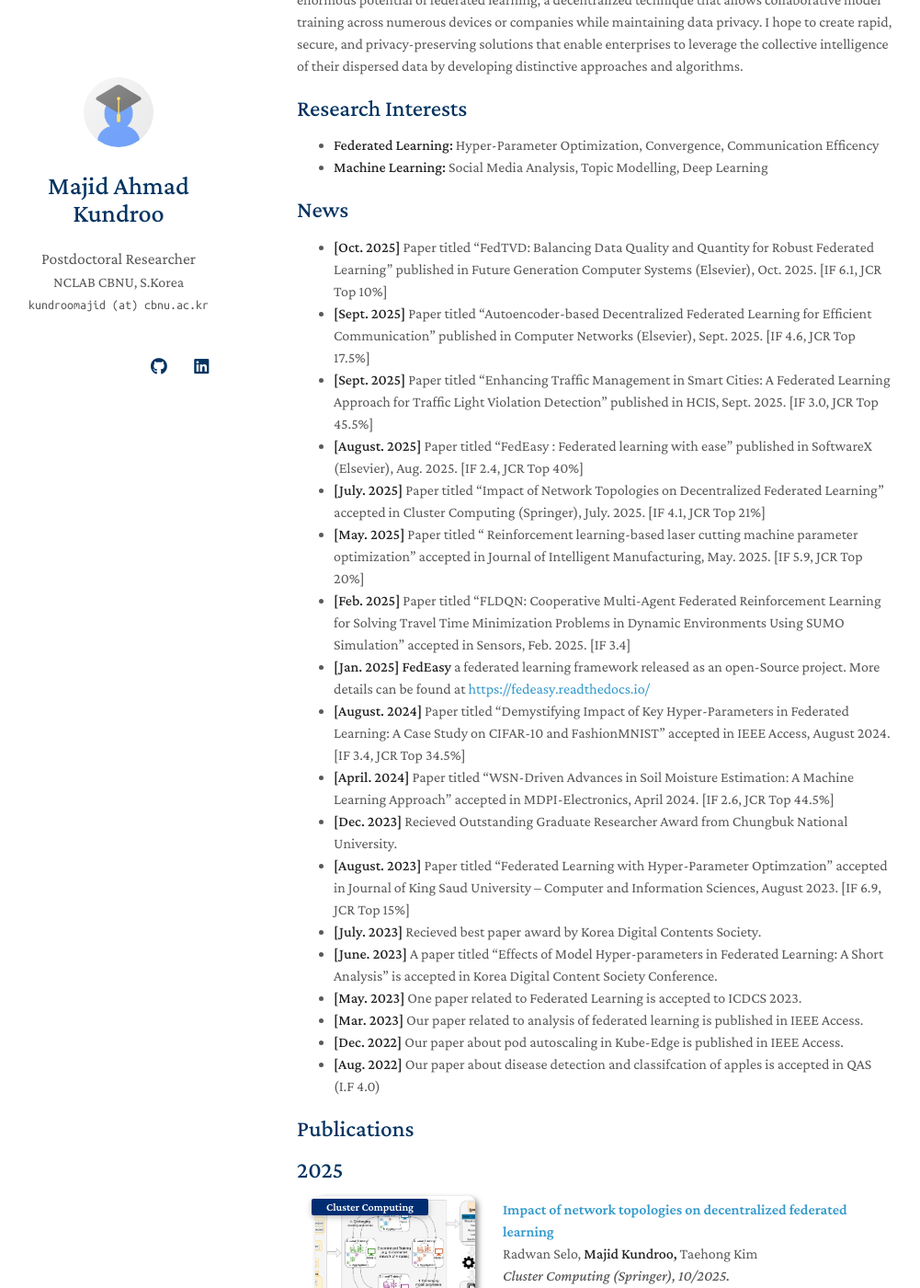
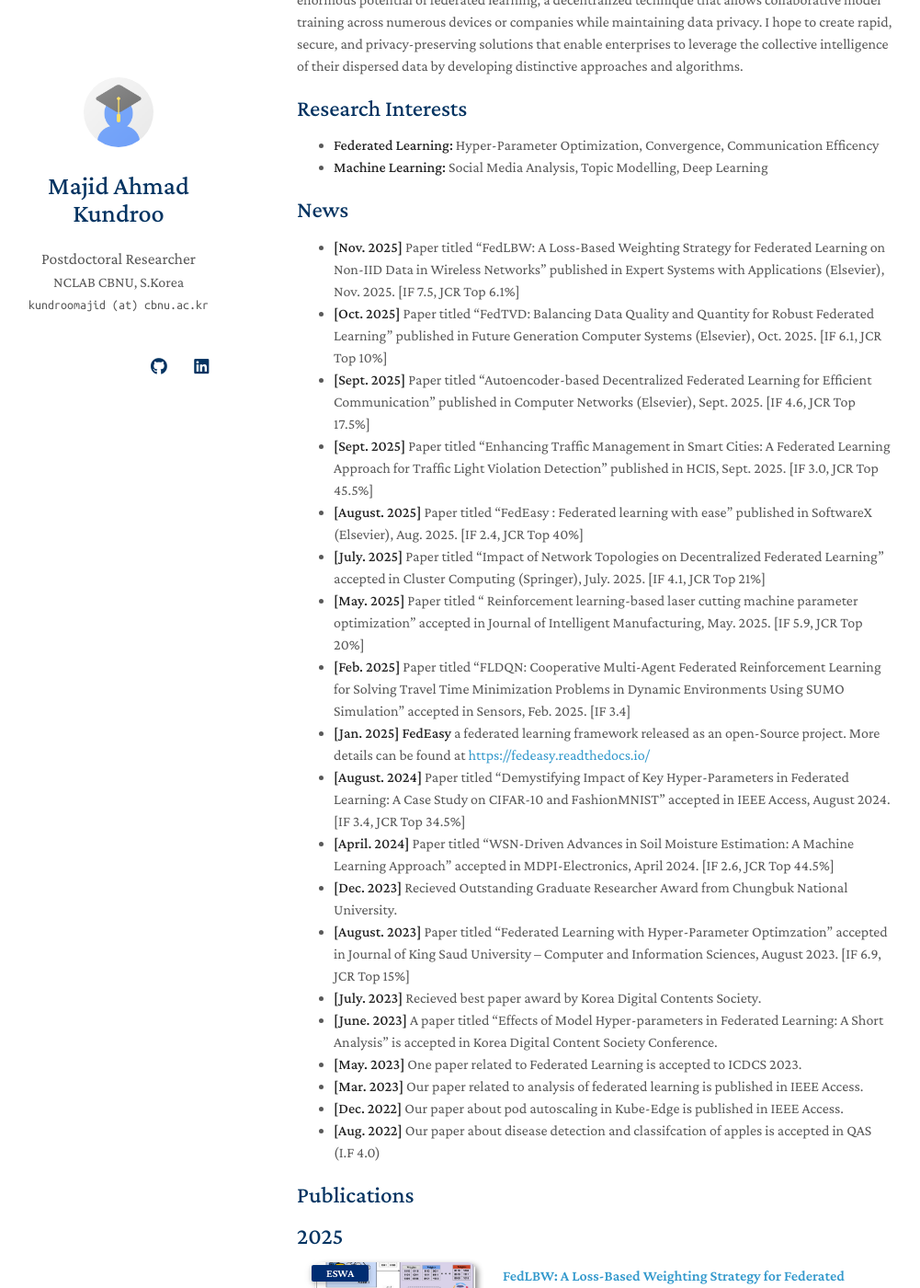
Before and after one commit to kundroomajid/kundroomajid.github.io, a Jekyll site: the page built from index.md, in a window 1280 px wide and 1400 px high, scrolled down 265 px. Shown: the whole window at 92% size, without its empty margins (147-1148 px from the left). Built offline with Jekyll 4.4.1, drawn with Linux system fonts in a browser that asks for light colours; nearby versions of some CDN libraries; a style sheet for code colours, icons or effects is not loaded; our own code applies the rules of GitHub Pages for plain Markdown files; some of the changed text lies outside the part shown.

Commit message:
Adds FedLBW ESWA paper details

```diff
--- a/_includes/publications.md
+++ b/_includes/publications.md
@@ -4,6 +4,28 @@
 
 <ol class="bibliography">
 <h2 id="" style="margin: 20px 0px 10px;">2025</h2>
+
+<li>
+<div class="pub-row">
+  <div class="col-sm-3 abbr" style="position: relative;padding-right: 15px;padding-left: 15px;">
+    <img src="assets/img/fedlbw.png" class="teaser img-fluid z-depth-1">
+    <abbr class="badge">ESWA</abbr>
+  </div>
+  <div class="col-sm-9" style="position: relative;padding-right: 15px;padding-left: 20px;">
+    <div class="title"><a href="https://doi.org/10.1016/j.eswa.2025.130487">FedLBW: A Loss-Based Weighting Strategy for Federated Learning on Non-IID Data in Wireless Networks </a></div>
+    <div class="author">  <strong>Majid Kundroo,</strong> Tinku Singh, Taehong Kim</div>
+    <div class="periodical"><em> Expert Systems with Applications (Elsevier), 11/2025.</em></div>
+    <div class="links">
+      <a href="https://www.sciencedirect.com/science/article/abs/pii/S0957417425041028?via%3Dihub" class="btn btn-sm z-depth-0" role="button" target="_blank" style="font-size:12px;">PDF</a>
+      <!-- <a href="#" class="btn btn-sm z-depth-0" role="button" target="_blank" style="font-size:12px;">Code</a> -->
+      <!-- <a href="https://class-il.mpi-inf.mpg.de/mnemonics/" class="btn btn-sm z-depth-0" role="button" target="_blank" style="font-size:12px;">Project Page</a> -->
+      <a href="./assets/bibtex/fedlbw.bib" class="btn btn-sm z-depth-0" role="button" target="_blank" style="font-size:12px;">BibTex</a>
+      <strong><i style="color:#e74d3c"> &nbsp;Journal Article</i></strong>
+    </div>
+  </div>
+</div>
+</li>
+<br>
 
 <li>
 <div class="pub-row">
--- a/index.md
+++ b/index.md
@@ -12,6 +12,7 @@
 - **Machine Learning:** Social Media Analysis, Topic Modelling, Deep Learning
 
 ## News
+- **[Nov. 2025]** Paper titled "FedLBW: A Loss-Based Weighting Strategy for Federated Learning on Non-IID Data in Wireless Networks" published in Expert Systems with Applications (Elsevier), Nov. 2025. [IF 7.5, JCR Top 6.1%]
 - **[Oct. 2025]** Paper titled "FedTVD: Balancing Data Quality and Quantity for Robust Federated Learning" published in Future Generation Computer Systems (Elsevier), Oct. 2025. [IF 6.1, JCR Top 10%]
 - **[Sept. 2025]** Paper titled "Autoencoder-based Decentralized Federated Learning for Efficient Communication" published in Computer Networks (Elsevier), Sept. 2025. [IF 4.6, JCR Top 17.5%]
 - **[Sept. 2025]** Paper titled "Enhancing Traffic Management in Smart Cities: A Federated Learning Approach for Traffic Light Violation Detection" published in HCIS, Sept. 2025. [IF 3.0, JCR Top 45.5%]
```
Also changed, not shown: assets/bibtex/fedlbw.bib (added, +11 -0 lines), assets/img/fedlbw.png (added).
